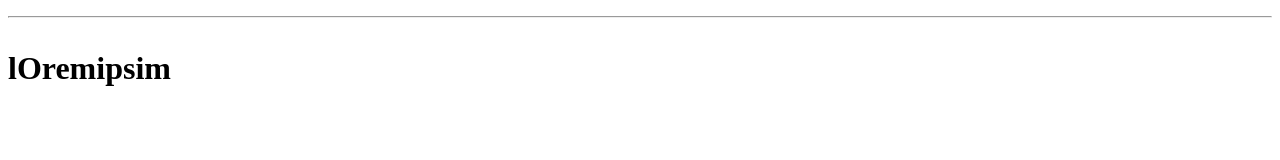
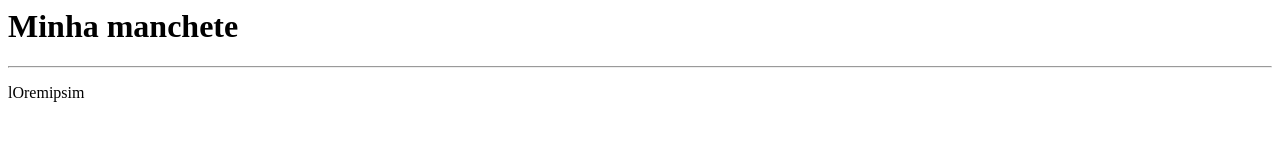
Before and after one commit to gilvanvilarim/Ola-Mundo, a plain HTML site: page site-exemplo/index.html in a window 1280 px wide. Drawn offline with Linux system fonts and the light colour scheme.

Commit message:
Colocada manchete

```diff
--- a/site-exemplo/index.html
+++ b/site-exemplo/index.html
@@ -6,8 +6,8 @@
   <title>Meu documento</title>
 
 <body>
-  <h1>
-  <h1>
+  <h1>Minha manchete
+  </h1>
   <hr>
   <p> lOremipsim</p>
 
```
